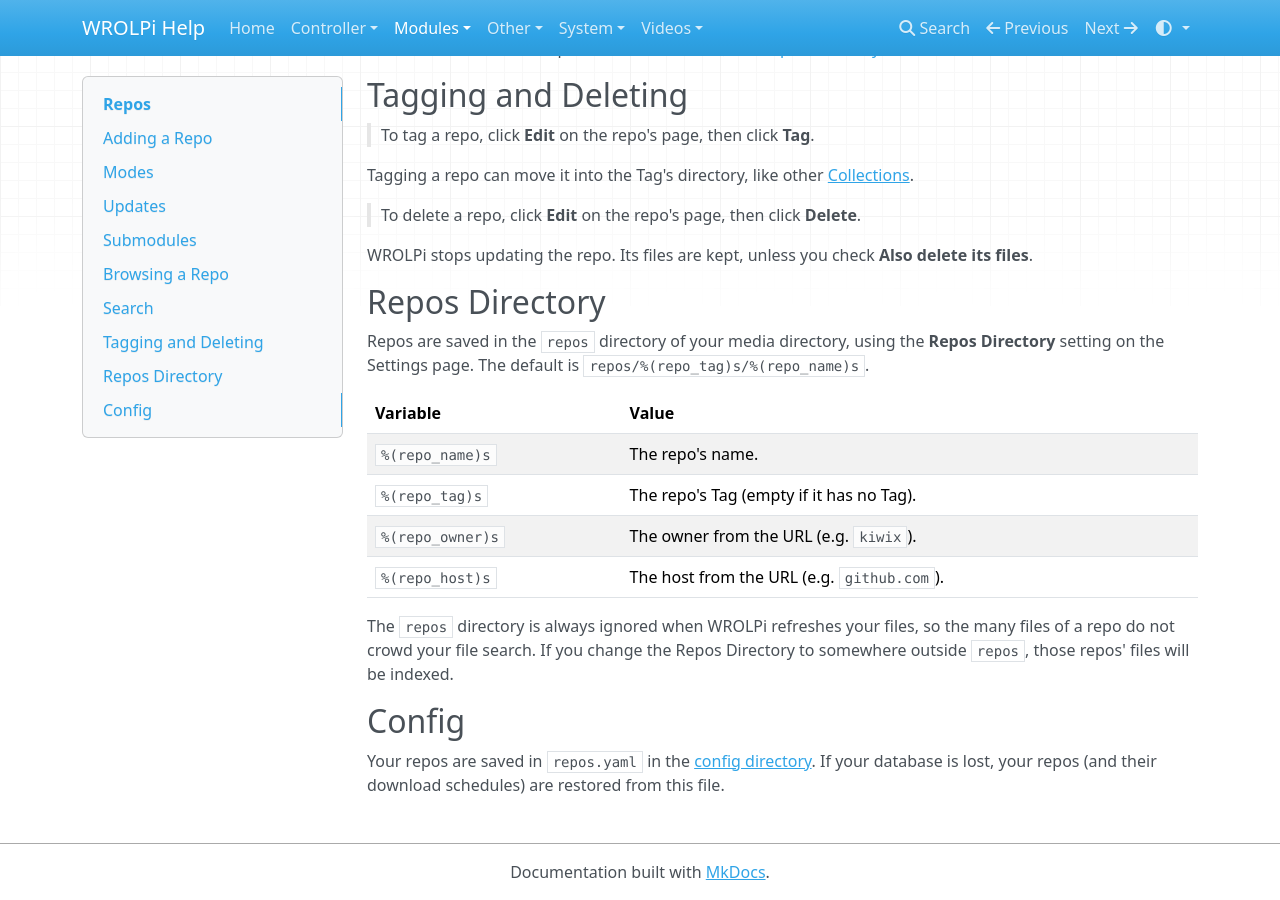
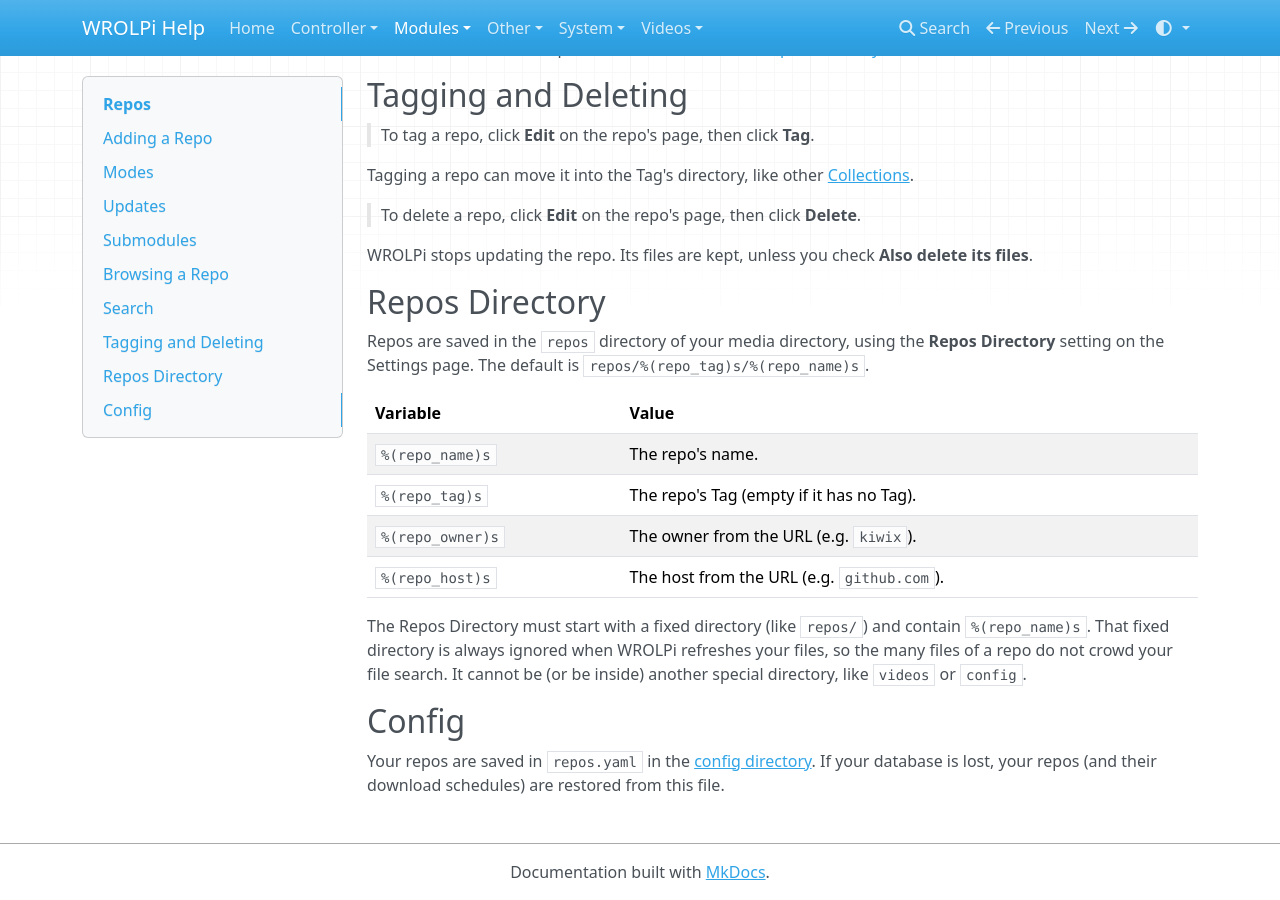
Before and after one commit to wrolpi/wrolpi-help, an MkDocs documentation site: the page built from docs/modules/repos/index.md, in a window 1280 px wide and 900 px high, scrolled down 3869 px. Built offline with MkDocs 1.6.1, drawn with Linux system fonts in a browser that asks for light colours; nearby versions of some CDN libraries.

Commit message:
Repos: the Repos Directory's fixed directory is never indexed
Co-Authored-By: Claude Opus 5.5 <noreply@anthropic.com>

```diff
--- a/docs/modules/repos/index.md
+++ b/docs/modules/repos/index.md
@@ -113,8 +113,9 @@ Settings page. The default is `repos/%(repo_tag)s/%(repo_name)s`.
 | `%(repo_owner)s`  | The owner from the URL (e.g. `kiwix`).    |
 | `%(repo_host)s`   | The host from the URL (e.g. `github.com`). |
 
-The `repos` directory is always ignored when WROLPi refreshes your files, so the many files of a repo do not crowd your
-file search. If you change the Repos Directory to somewhere outside `repos`, those repos' files will be indexed.
+The Repos Directory must start with a fixed directory (like `repos/`) and contain `%(repo_name)s`. That fixed
+directory is always ignored when WROLPi refreshes your files, so the many files of a repo do not crowd your file
+search. It cannot be (or be inside) another special directory, like `videos` or `config`.
 
 ## Config
 
```
